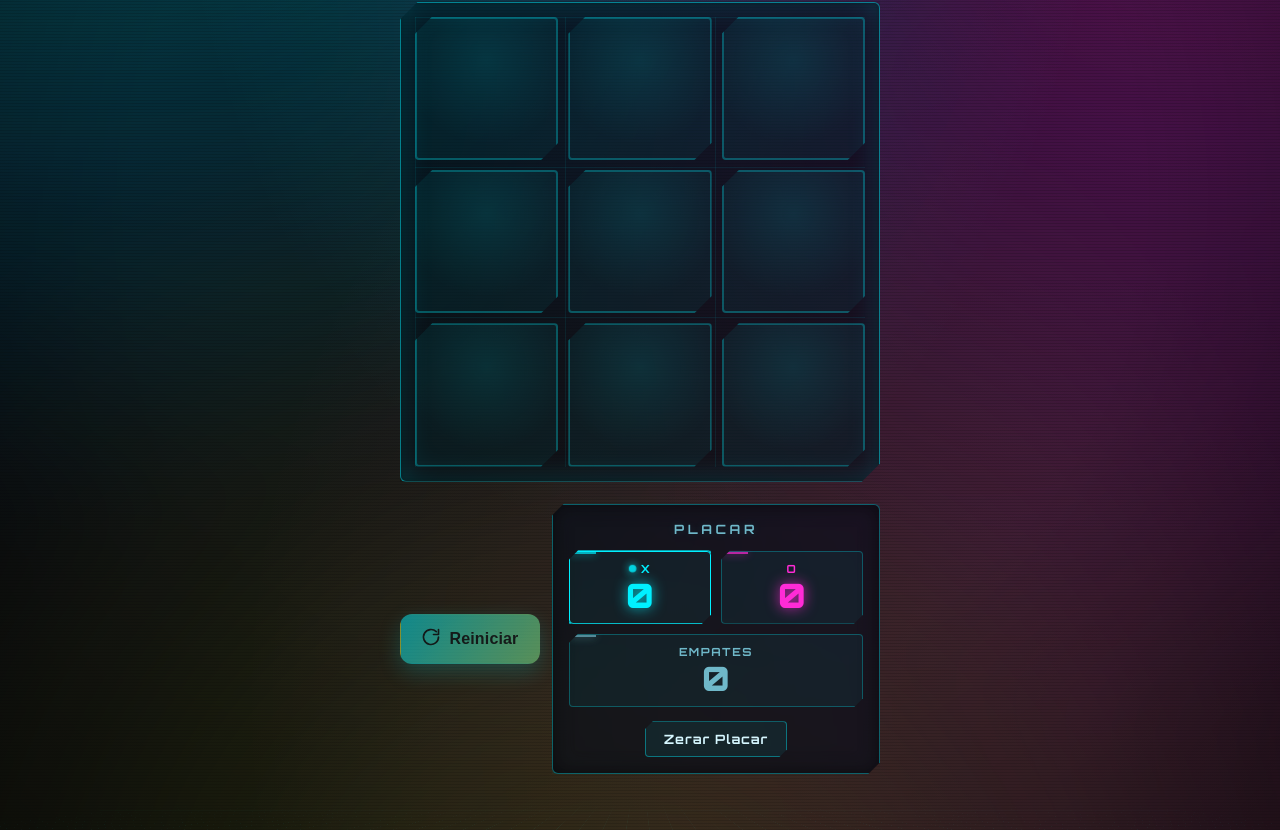
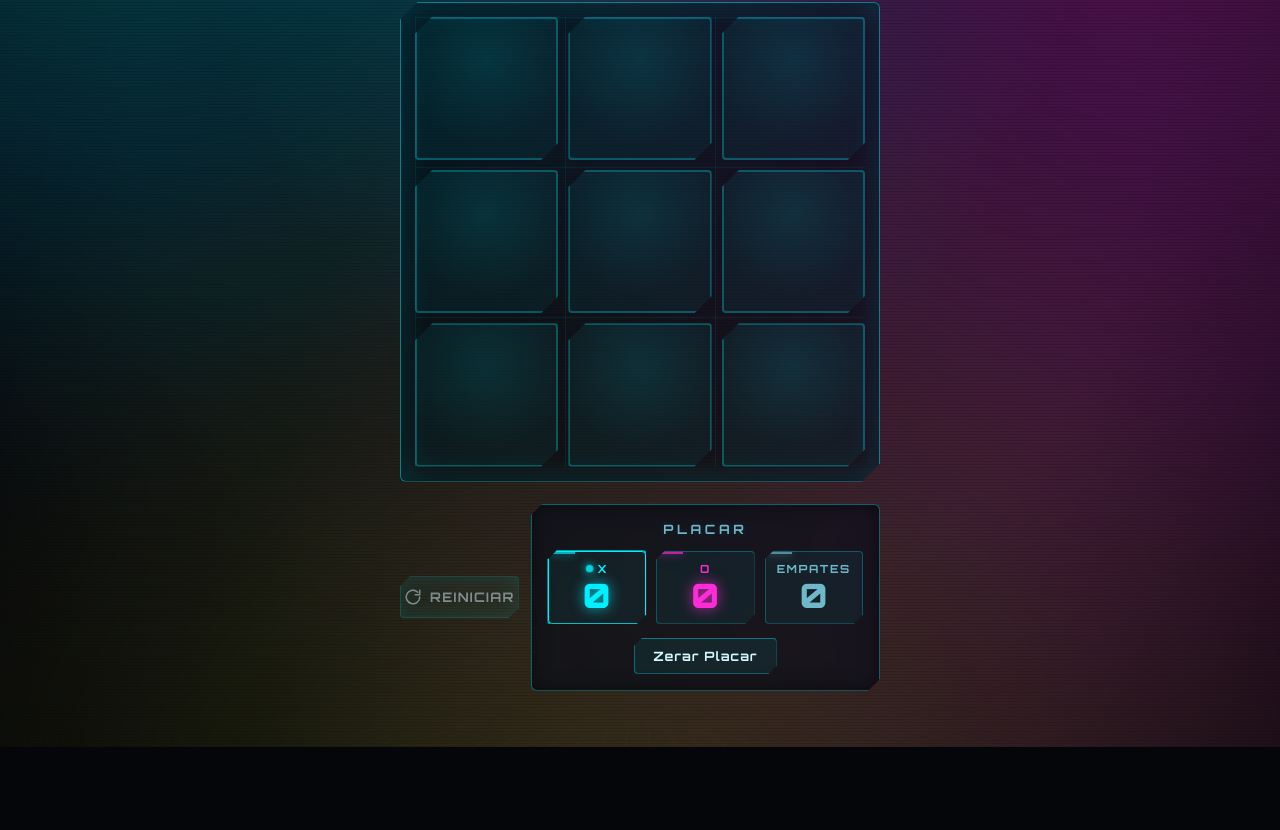
Before and after one commit to Marcelo-Marcos999/teste-estudio, a React (Vite) app: page / in a window 1280 px wide. Shown: the part 442-1272 px from the top of the page. After the commit the page ends 1189 px from the top, so only its background shows below. Built offline with nearby package versions, Linux system fonts and the light colour scheme.

Commit message:
feat: add src/components/ResetButton.module.css

```diff
--- a/src/components/ResetButton.module.css
+++ b/src/components/ResetButton.module.css
@@ -4,85 +4,105 @@
   align-items: center;
   justify-content: center;
   gap: 8px;
-  padding: 12px 24px;
-  font-size: 1rem;
+  padding: 11px 22px;
+  font-family: 'Orbitron', 'Rajdhani', 'Courier New', monospace;
+  font-size: 0.82rem;
   font-weight: 700;
-  letter-spacing: 0.01em;
-  color: var(--fg-on-primary, #ffffff);
-  background: linear-gradient(120deg, var(--primary, #6366f1), var(--accent, #ec4899));
-  background-size: 200% auto;
-  border: 1px solid transparent;
-  border-radius: 12px;
+  letter-spacing: 0.1em;
+  text-transform: uppercase;
   cursor: pointer;
+  color: var(--fg, #d6f7ff);
+  background: var(--btn-bg, rgba(0, 240, 255, 0.07));
+  border: 1px solid var(--btn-border, rgba(0, 240, 255, 0.4));
+  border-radius: 4px;
+  clip-path: polygon(10px 0, 100% 0, 100% calc(100% - 10px), calc(100% - 10px) 100%, 0 100%, 0 10px);
   overflow: hidden;
-  transition: transform 0.2s ease, box-shadow 0.25s ease, background-position 0.4s ease,
-    opacity 0.2s ease;
-  min-width: 140px;
-  box-shadow: 0 8px 22px var(--btn-shadow, rgba(99, 102, 241, 0.35));
+  z-index: 0;
+  transition: color 0.25s ease, border-color 0.25s ease, box-shadow 0.25s ease,
+    transform 0.12s ease;
+}
+
+/* Preenchimento com gradiente ciano→magenta no hover */
+.resetButton::before {
+  content: '';
+  position: absolute;
+  inset: 0;
+  background: linear-gradient(120deg, var(--primary, #00f0ff), var(--secondary, #ff2bd6));
+  opacity: 0;
+  transform: scaleX(0.2);
+  transform-origin: left center;
+  transition: opacity 0.28s ease, transform 0.28s ease;
+  z-index: -1;
 }
 
 .resetButton::after {
   content: '';
   position: absolute;
   inset: 0;
-  border-radius: inherit;
-  background: radial-gradient(circle at 50% 0%, rgba(255, 255, 255, 0.35), transparent 60%);
-  opacity: 0;
-  transition: opacity 0.25s ease;
+  box-shadow: inset 0 0 20px var(--btn-shadow, rgba(0, 240, 255, 0.4));
+  opacity: 0.6;
   pointer-events: none;
+  z-index: -1;
 }
 
 .resetButton:hover:not(:disabled) {
-  background-position: 100% center;
-  transform: translateY(-2px) scale(1.03);
-  box-shadow: 0 12px 30px var(--btn-shadow-strong, rgba(236, 72, 153, 0.5));
+  color: var(--fg-on-primary, #02121a);
+  border-color: transparent;
+  box-shadow: 0 0 24px var(--btn-shadow, rgba(0, 240, 255, 0.55)),
+    0 0 40px var(--btn-shadow-strong, rgba(255, 43, 214, 0.5));
 }
 
-.resetButton:hover:not(:disabled)::after {
+.resetButton:hover:not(:disabled)::before {
   opacity: 1;
+  transform: scaleX(1);
+}
+
+.resetButton:active:not(:disabled) {
+  transform: translateY(1px) scale(0.97);
+}
+
+.resetButton:focus-visible {
+  outline: 2px solid var(--focus-ring, #00f0ff);
+  outline-offset: 3px;
+}
+
+.resetButton:disabled {
+  cursor: not-allowed;
+  opacity: 0.5;
+  box-shadow: none;
+}
+
+.iconWrap {
+  display: inline-flex;
+  align-items: center;
+  justify-content: center;
+  line-height: 0;
+}
+
+.icon {
+  transition: transform 0.4s ease;
 }
 
 .resetButton:hover:not(:disabled) .icon {
-  transform: rotate(-180deg) scale(1.1);
-}
-
-.resetButton:active:not(:disabled) {
-  transform: translateY(0) scale(0.96);
-  box-shadow: 0 4px 14px var(--btn-shadow, rgba(99, 102, 241, 0.35));
-}
-
-.resetButton:focus-visible {
-  outline: 3px solid var(--focus-ring, #3498db);
-  outline-offset: 2px;
-}
-
-.resetButton:disabled {
-  opacity: 0.5;
-  cursor: not-allowed;
-}
-
-.icon {
-  width: 1.25em;
-  height: 1.25em;
-  transition: transform 0.35s cubic-bezier(0.34, 1.56, 0.64, 1);
+  transform: rotate(180deg);
 }
 
 .spinner {
-  animation: spin 1s linear infinite;
+  animation: spin 0.8s linear infinite;
 }
 
 @keyframes spin {
-  to {
-    transform: rotate(360deg);
-  }
+  to { transform: rotate(360deg); }
 }
 
 @media (prefers-reduced-motion: reduce) {
-  .resetButton {
+  .resetButton,
+  .resetButton::before,
+  .icon {
     transition: none;
   }
 
-  .resetButton:hover:not(:disabled) {
+  .resetButton:hover:not(:disabled) .icon {
     transform: none;
   }
 
@@ -90,14 +110,6 @@
     transform: none;
   }
 
-  .resetButton:hover:not(:disabled) .icon {
-    transform: none;
-  }
-
-  .icon {
-    transition: none;
-  }
-
   .spinner {
     animation: none;
   }
```
